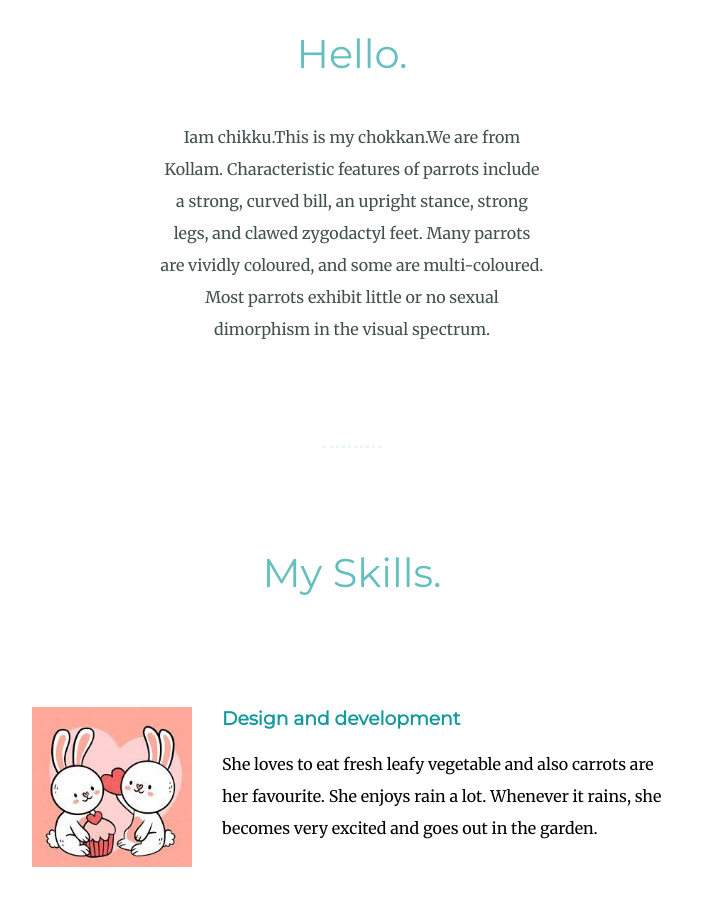
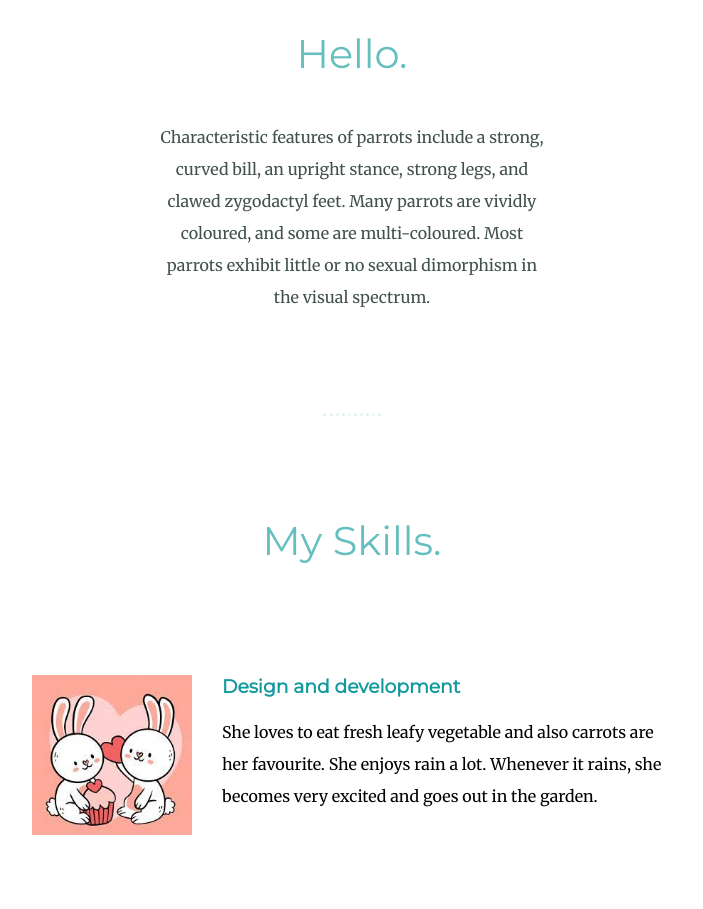
Before and after one commit to JinsaJohnson/rabbit, a plain HTML site: page index.html in a window 1280 px wide. Shown: the part 1120-2029 px from the top of the page, without its empty margins (288-991 px from the left). Drawn offline with Linux system fonts and the light colour scheme.

Commit message:
Update index.html

```diff
--- a/index.html
+++ b/index.html
@@ -24,8 +24,7 @@
 
     <h2>Hello.</h2>
 
-    <p class="qwer">Iam chikku.This is my chokkan.We are from Kollam.
-      Characteristic features of parrots include a strong, curved bill,
+    <p class="qwer"> Characteristic features of parrots include a strong, curved bill,
       an upright stance, strong legs, and clawed zygodactyl feet.
        Many parrots are vividly coloured, and some are multi-coloured.
         Most parrots exhibit little or no sexual dimorphism in the visual spectrum.</p>
```
